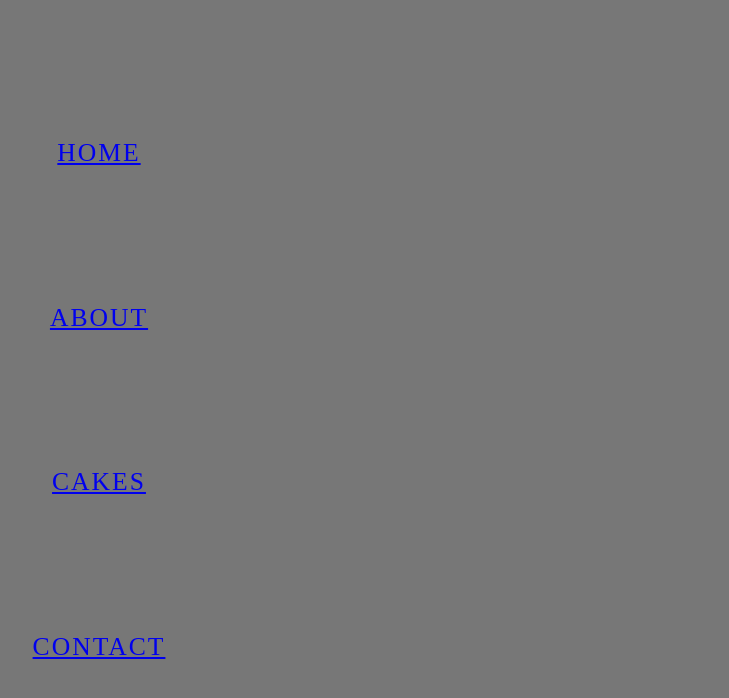
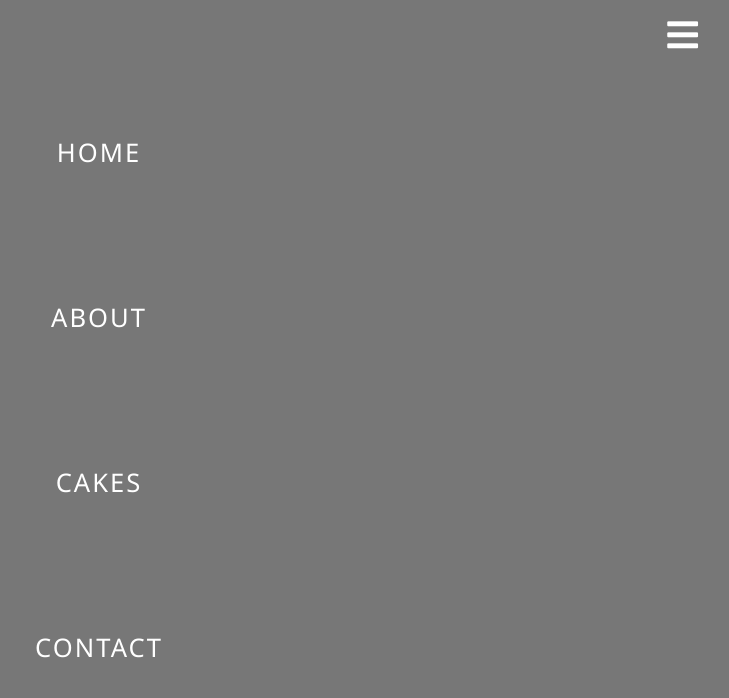
Before and after one commit to onyeepeace/Chef, a plain HTML site: page index.html in a window 1280 px wide. Shown: the whole page, without its empty margins (542-1271 px from the left). Drawn offline with Linux system fonts and the light colour scheme.

Commit message:
navigation

```diff
--- a/index.html
+++ b/index.html
@@ -47,5 +47,6 @@
             <section class="contact"></section>
         </div>
     </main> -->
+    <script src="index.js"></script>
 </body>
 </html>
--- a/style.css
+++ b/style.css
@@ -11,6 +11,7 @@
 html, body {
     width: 100%;
     min-height: 100vh;
+    font-family: 'Segoe UI', Tahoma, Geneva, Verdana, sans-serif;
 }
 
 /* Header */
@@ -26,11 +27,13 @@ nav {
 }
 
 .menu-toggle {
+    color: #ffffff;
     font-size: 2.2rem;
     position: absolute;
-    top: 50%;
     transform: translateY(-50%);
+    right: 2.5rem;
     cursor: pointer;
+    z-index: 1500;
 }
 
 i.fa-times {
@@ -49,6 +52,7 @@ i.fa-times {
     flex-direction: column;
     justify-content: space-around;
     align-items: center;
+    z-index: 1250;
 }
 
 .nav::before {
@@ -84,7 +88,9 @@ i.fa-times {
 
 .nav-link {
     display: block;
+    color: #ffffff;
     text-transform: uppercase;
+    text-decoration: none;
     font-size: 1.6rem;
     letter-spacing: 2px;
     margin-right: -2px;
```
